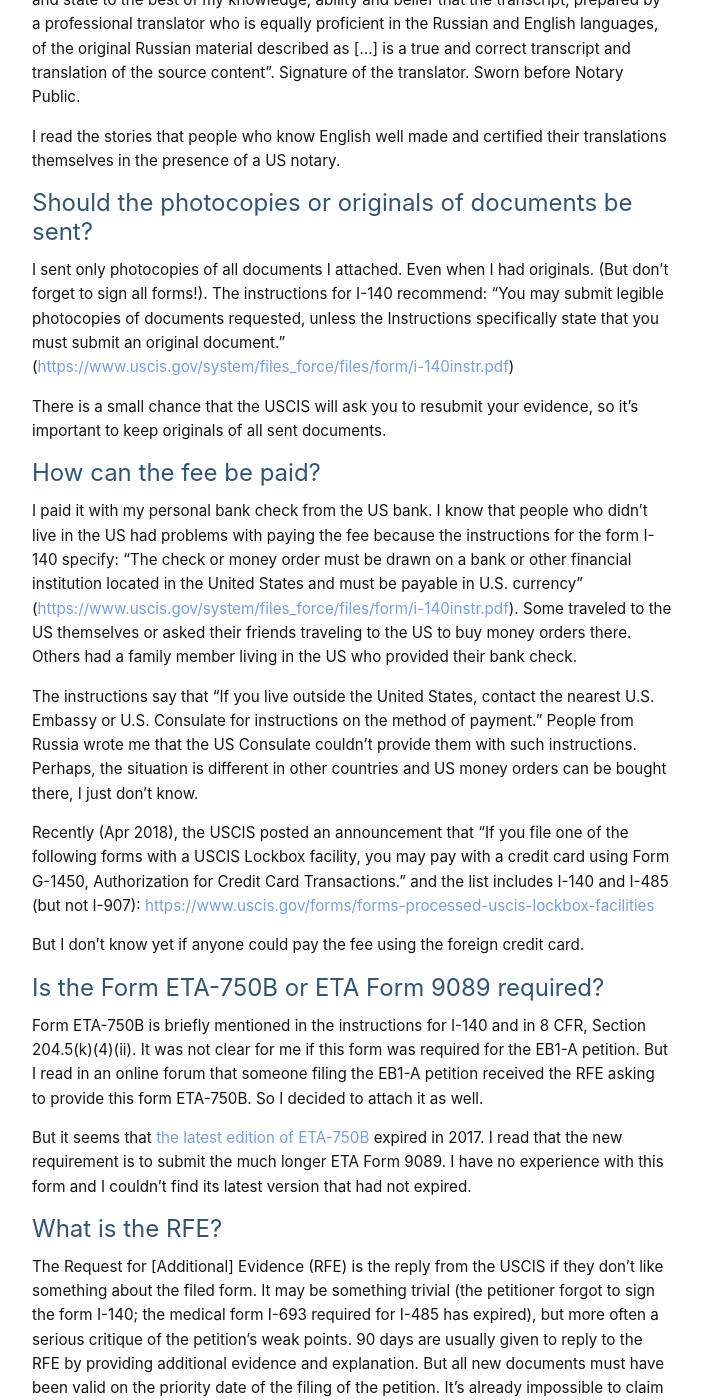
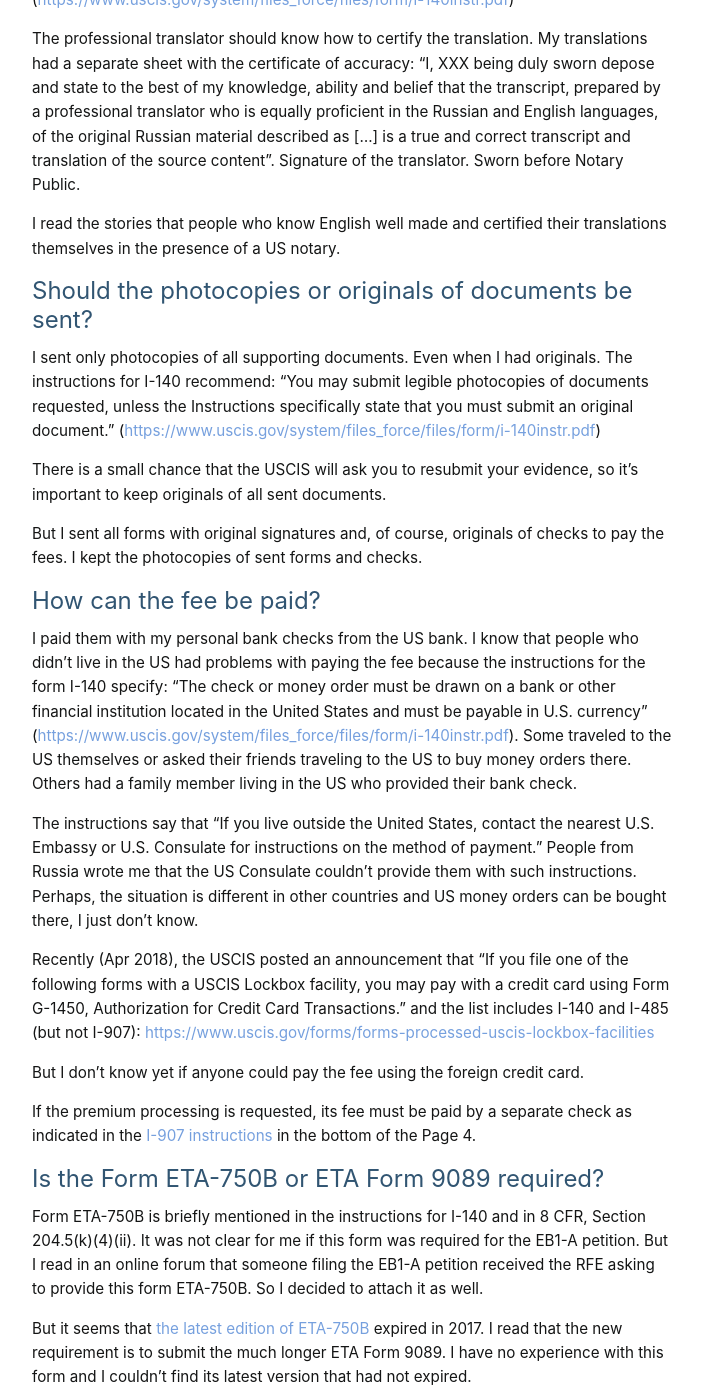
Before and after one commit to andreychemist/andreychemist.github.io, a Jekyll site: the page built from pages/faq.md, in a window 1280 px wide and 1400 px high, scrolled down 8988 px. Shown: the whole window, without its empty margins (288-990 px from the left). Built offline with Jekyll 4.4.1, drawn with Linux system fonts in a browser that asks for light colours; some web fonts are replaced; some of the changed text lies outside the part shown.

Commit message:
FAQ: CV, fees, copies

```diff
--- a/pages/faq.md
+++ b/pages/faq.md
@@ -160,6 +160,8 @@ Examples of recommendation letters are included as exhibits in the end of petiti
 
 Many professors wrote letters completely themselves and sent me either paper or signed electronic copy. But since these letters are of a legal nature, some professors asked me to provide them with drafts that they could modify and sign if they would agree with everything written there.
 
+I didn't attach the CV's of professors who gave me recommendations. They wrote about their experience, credentials, and honors in the first paragraph of the letter. However, it won't hurt to attach CV's of referees.
+
 Don't forget to thank your recommenders when you have received your green card.
 
 # How did you translate your documents?
@@ -174,19 +176,23 @@ I read the stories that people who know English well made and certified their tr
 
 # Should the photocopies or originals of documents be sent?
 
-I sent only photocopies of all documents I attached. Even when I had originals. (But don’t forget to sign all forms!). The instructions for I-140 recommend: “You may submit legible photocopies of documents requested, unless the Instructions specifically state that you must submit an original document.” (<https://www.uscis.gov/system/files_force/files/form/i-140instr.pdf>)
+I sent only photocopies of all supporting documents. Even when I had originals. The instructions for I-140 recommend: “You may submit legible photocopies of documents requested, unless the Instructions specifically state that you must submit an original document.” (<https://www.uscis.gov/system/files_force/files/form/i-140instr.pdf>)
 
 There is a small chance that the USCIS will ask you to resubmit your evidence, so it’s important to keep originals of all sent documents.
 
+But I sent all forms with original signatures and, of course, originals of checks to pay the fees. I kept the photocopies of sent forms and checks.
+
 # How can the fee be paid?
 
-I paid it with my personal bank check from the US bank. I know that people who didn’t live in the US had problems with paying the fee because the instructions for the form I-140 specify: “The check or money order must be drawn on a bank or other financial institution located in the United States and must be payable in U.S. currency” (<https://www.uscis.gov/system/files_force/files/form/i-140instr.pdf>). Some traveled to the US themselves or asked their friends traveling to the US to buy money orders there. Others had a family member living in the US who provided their bank check.
+I paid them with my personal bank checks from the US bank. I know that people who didn’t live in the US had problems with paying the fee because the instructions for the form I-140 specify: “The check or money order must be drawn on a bank or other financial institution located in the United States and must be payable in U.S. currency” (<https://www.uscis.gov/system/files_force/files/form/i-140instr.pdf>). Some traveled to the US themselves or asked their friends traveling to the US to buy money orders there. Others had a family member living in the US who provided their bank check.
 
 The instructions say that “If you live outside the United States, contact the nearest U.S. Embassy or U.S. Consulate for instructions on the method of payment.” People from Russia wrote me that the US Consulate couldn’t provide them with such instructions. Perhaps, the situation is different in other countries and US money orders can be bought there, I just don’t know.
 
 Recently (Apr 2018), the USCIS posted an announcement that “If you file one of the following forms with a USCIS Lockbox facility, you may pay with a credit card using Form G-1450, Authorization for Credit Card Transactions.” and the list includes I-140 and I-485 (but not I-907): <https://www.uscis.gov/forms/forms-processed-uscis-lockbox-facilities>
 
 But I don’t know yet if anyone could pay the fee using the foreign credit card.
+
+If the premium processing is requested, its fee must be paid by a separate check as indicated in the [I-907 instructions](https://www.uscis.gov/sites/default/files/files/form/i-907instr.pdf) in the bottom of the Page 4.
 
 # Is the Form ETA-750B or ETA Form 9089 required?
 
```
Also changed, not shown: pages/faq-rus.md (+7 -1 lines).
